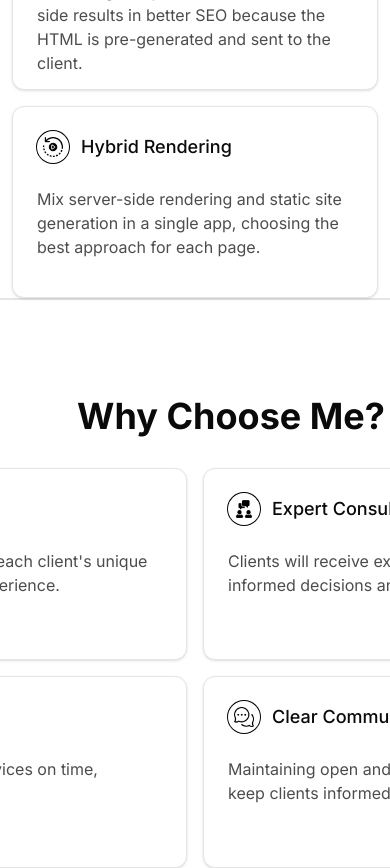
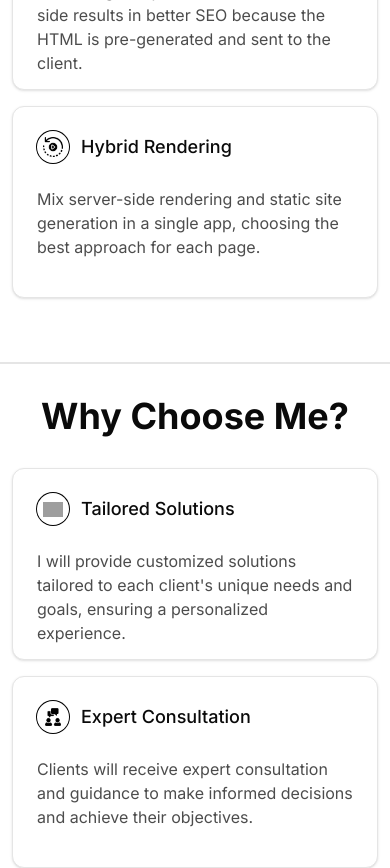
Before and after one commit to Topu-Roy/portfolio-2, a Next.js app: page / in a window 390 px wide. Shown: the part 3052-3920 px from the top of the page. Built offline with nearby package versions, Linux system fonts and the light colour scheme; grey boxes are pictures that could not be loaded.

Commit message:
UX: Responsive

```diff
--- a/src/app/page.tsx
+++ b/src/app/page.tsx
@@ -21,12 +21,12 @@ export default function Home() {
       </section>
 
       {/* Features section */}
-      <section className="sm:py-16 border-t-2 border-b-2 w-full px-3 md:px-0">
+      <section className="sm:py-16 pb-16 border-t-2 border-b-2 w-full px-3 md:px-0">
         <Features />
       </section>
 
       {/* MySellingFeatures section */}
-      <section className="py-16 border-b-2">
+      <section className="w-full pb-16 md:py-16 border-b-2 px-3 md:px-0">
         <MySellingFeatures />
       </section>
 
--- a/src/components/MySellingFeatures.tsx
+++ b/src/components/MySellingFeatures.tsx
@@ -11,11 +11,11 @@ const MySellingFeatures = () => {
 
     return (
         <div className='w-full relative'>
-            <h3 className="font-bold w-full text-center text-4xl pl-[4.5rem] py-8 hover:underline">Why Choose Me?</h3>
+            <h3 className="font-bold w-full text-center text-4xl py-8 hover:underline">Why Choose Me?</h3>
 
             <div className="flex justify-center gap-4 items-center flex-wrap">
                 {clientBenefits.slice(0, displayCount).map(item => (
-                    <Card className='w-[35rem] h-[12rem]' key={`${item.id}`}>
+                    <Card className='w-full md:w-[48%] xl:w-[35rem] h-[12rem]' key={`${item.id}`}>
                         <CardHeader>
                             <div className='flex justify-start gap-3 items-center'>
                                 <div className="h-8 w-8 ring-1 dark:ring-0 ring-black bg-white rounded-full flex justify-center items-center">
```
